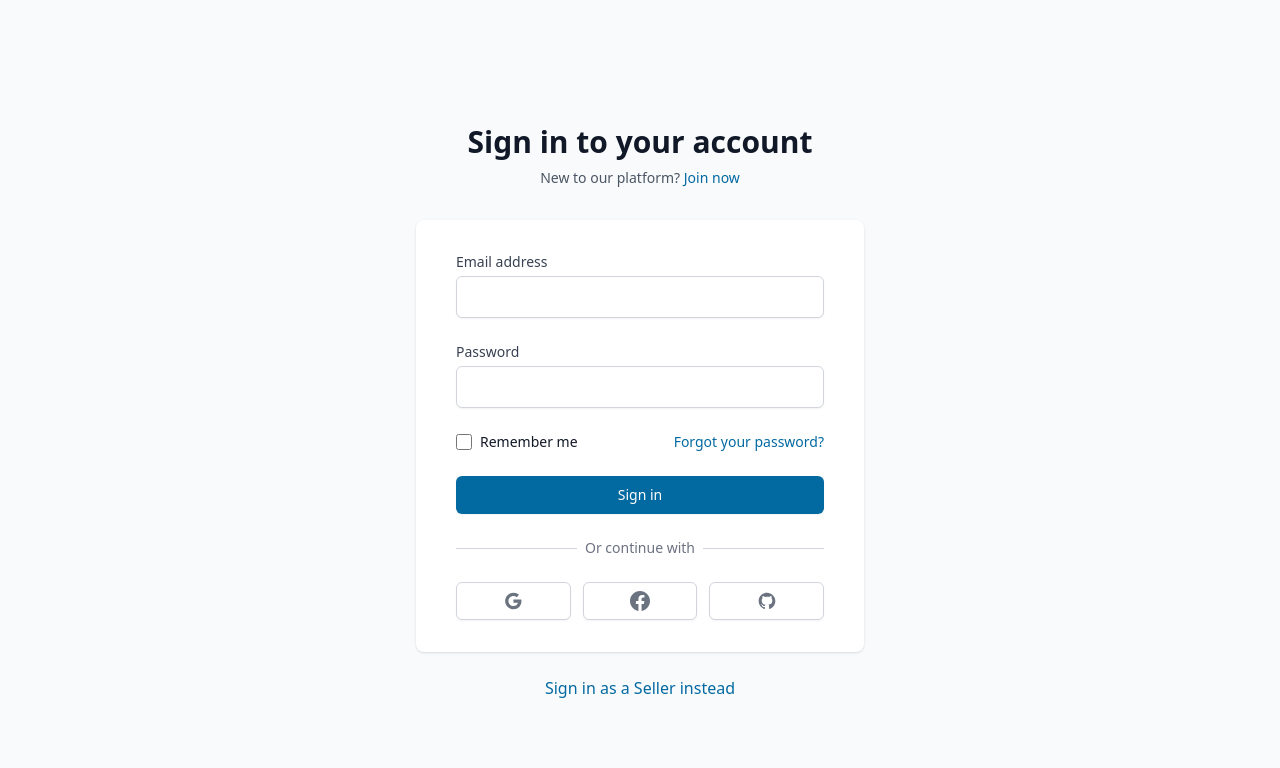
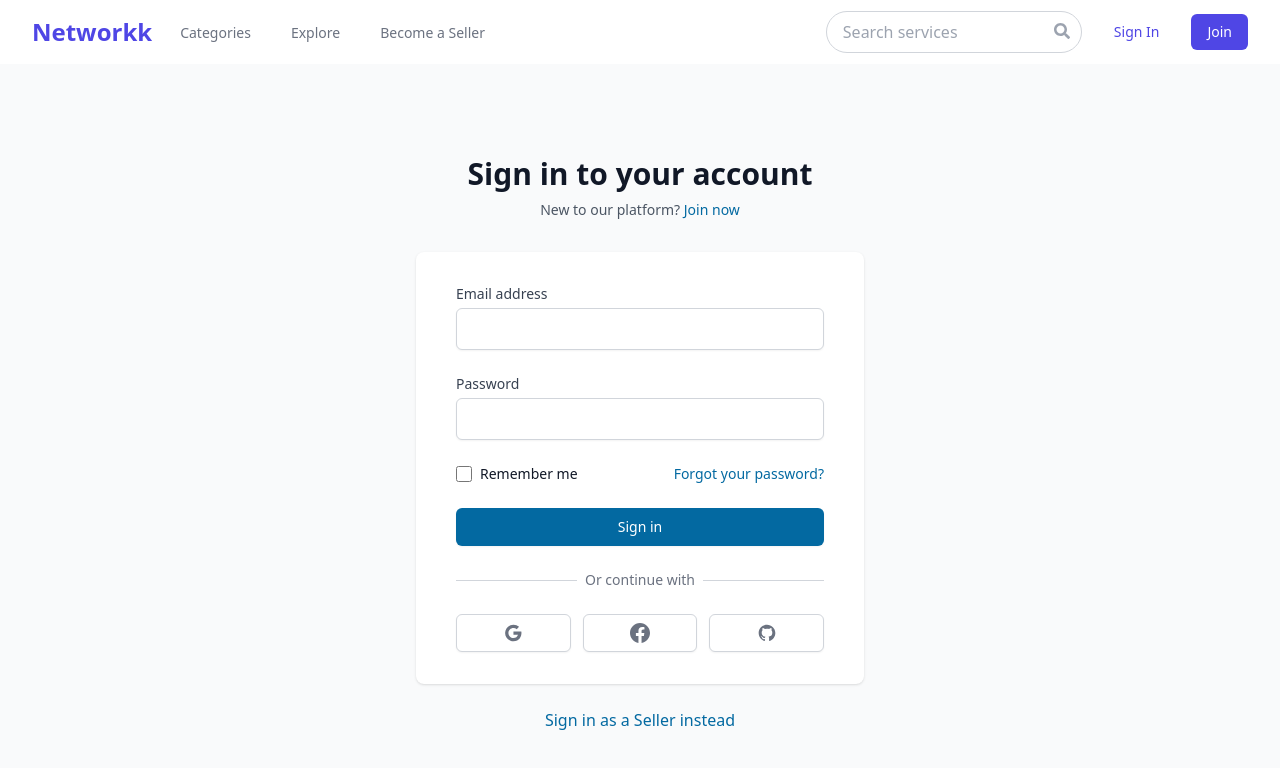
Before and after one commit to alanph7/Networkk-Project-Final, a React (Vite) app: page /user-auth in a window 1280 px wide. Shown: the top 768 px of the page. Built offline with nearby package versions, Linux system fonts and the light colour scheme; no server answers.

Commit message:
user auth seller auth

```diff
--- a/src/pages/Seller/SellerAuth.jsx
+++ b/src/pages/Seller/SellerAuth.jsx
@@ -2,6 +2,7 @@
 import { useNavigate } from "react-router-dom";
 import axiosInstance from "../../utils/axios";
 import { AuthContext } from "../../context/AuthContext";
+import Navbar from "../../components/nav";
 
 export default function SellerAuth() {
   const [isLogin, setIsLogin] = useState(true);
@@ -43,7 +44,9 @@
   };
 
   return (
-    <div className="min-h-screen bg-gray-50 flex flex-col justify-center py-12 sm:px-6 lg:px-8">
+    <>
+      <Navbar />
+      <div className="min-h-[calc(100vh-64px)] bg-gray-50 flex flex-col justify-center py-12 sm:px-6 lg:px-8">
         <div className="sm:mx-auto sm:w-full sm:max-w-md">
           <h2 className="mt-6 text-center text-3xl font-bold text-gray-900">
             {isLogin ? "Sign in as a Seller" : "Create a Seller account"}
@@ -189,5 +192,6 @@
           </button>
         </div>
       </div>
+    </>
   );
 }
--- a/src/pages/User/UserAuth.jsx
+++ b/src/pages/User/UserAuth.jsx
@@ -2,6 +2,7 @@
 import { useNavigate } from "react-router-dom";
 import axiosInstance from "../../utils/axios";
 import { AuthContext } from "../../context/AuthContext";
+import Navbar from "../../components/nav";
 
 export default function UserAuth() {
   const [isLogin, setIsLogin] = useState(true);
@@ -30,7 +31,7 @@
       setIsAuthenticated(true);
       setUserEmail(formData.email);
       setUserType('user'); // Set userType in context
-      navigate('/');
+      navigate('/user-details');
     } catch (error) {
       if (error.response) {
         console.error('Error:', error.response.data);
@@ -43,7 +44,9 @@
   };
 
   return (
-    <div className="min-h-screen bg-gray-50 flex flex-col justify-center py-12 sm:px-6 lg:px-8">
+    <>
+      <Navbar />
+      <div className="min-h-[calc(100vh-64px)] bg-gray-50 flex flex-col justify-center py-12 sm:px-6 lg:px-8">
         <div className="sm:mx-auto sm:w-full sm:max-w-md">
           <h2 className="mt-6 text-center text-3xl font-bold text-gray-900">
             {isLogin ? "Sign in to your account" : "Create your account"}
@@ -173,5 +176,6 @@
           </button>
         </div>
       </div>
+    </>
   );
 }
```
Lines whose indentation alone changed are shown as unchanged.
